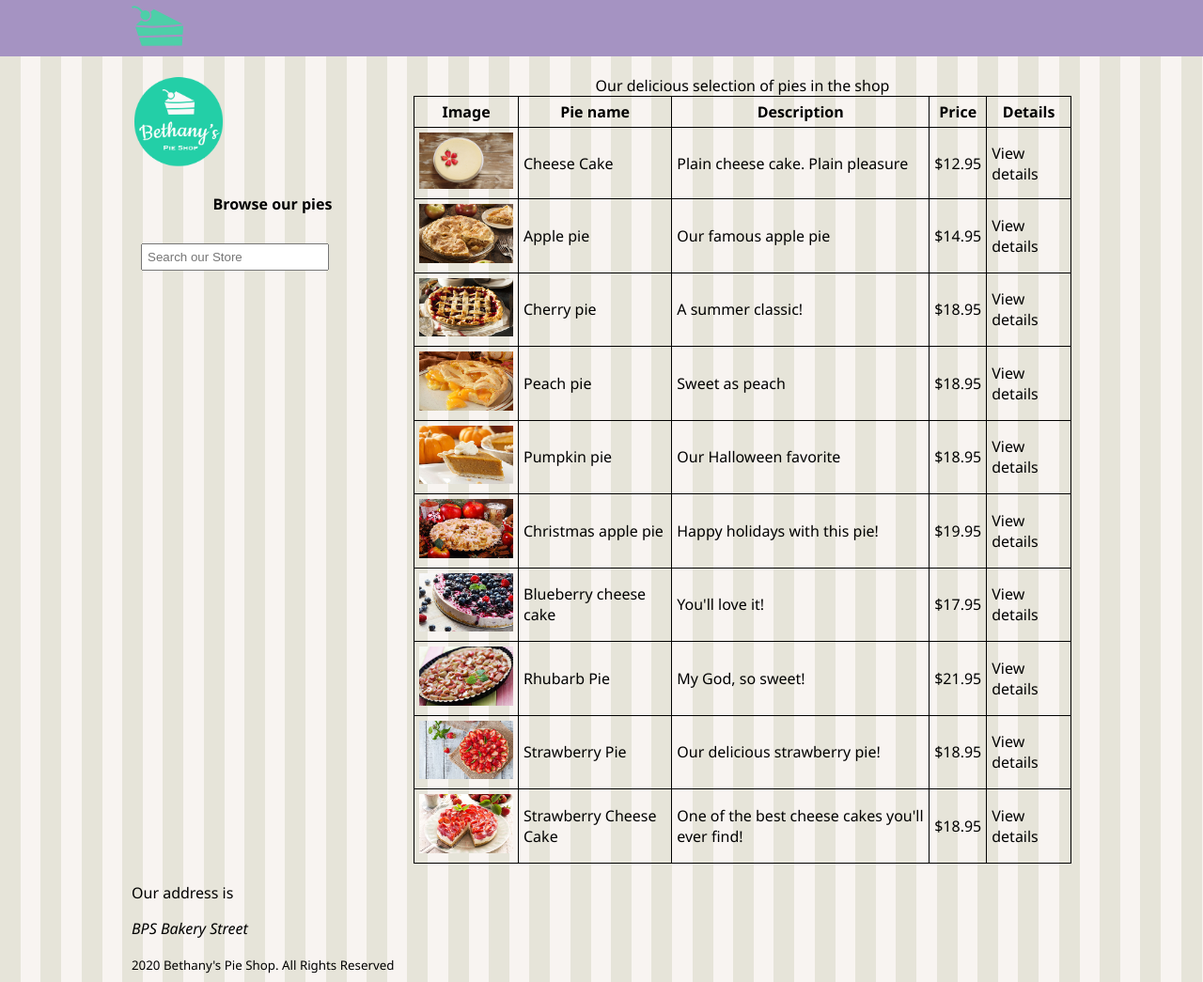
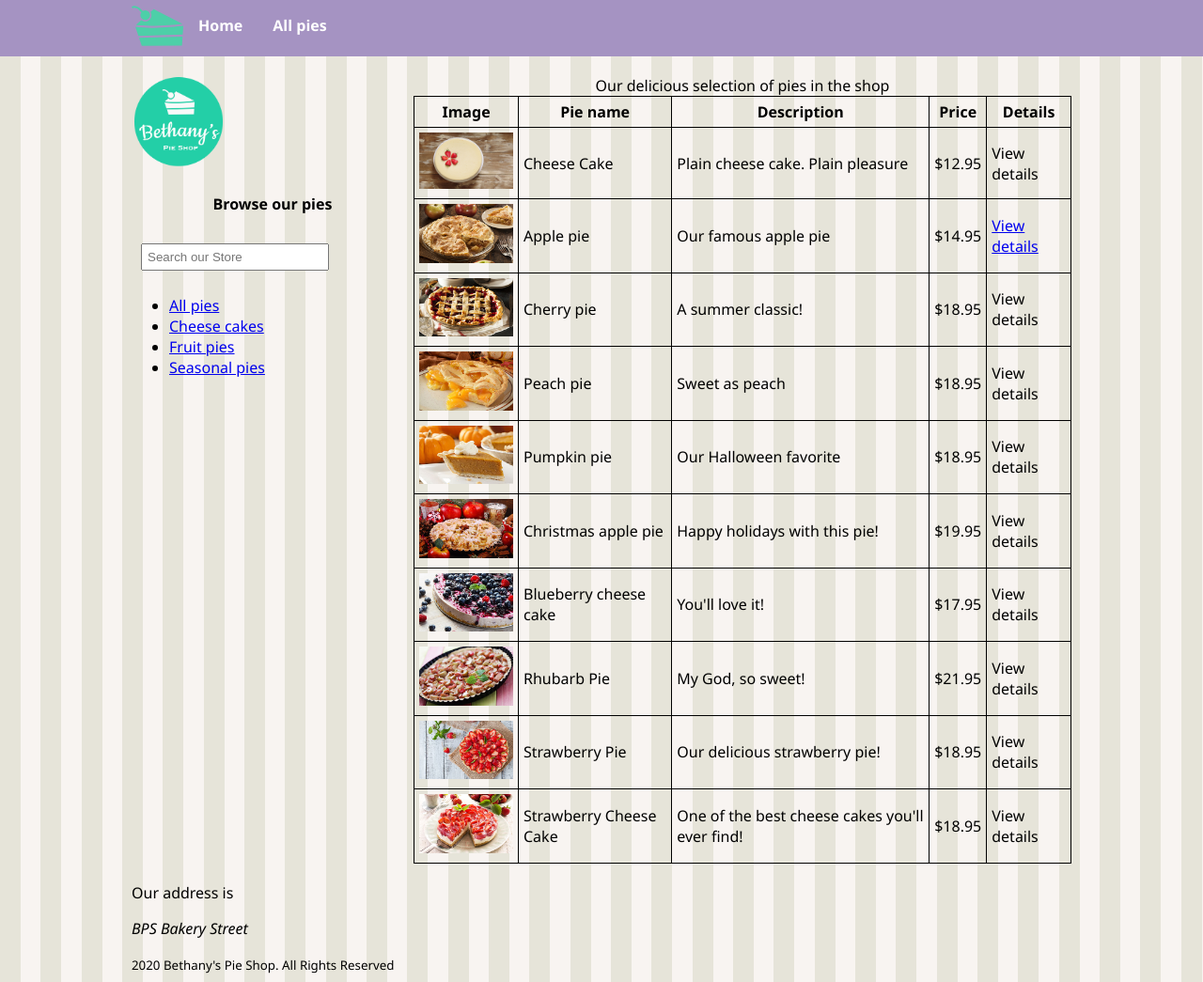
Before and after one commit to whisust/pluralsight-website-courses, a plain HTML site: page Building Websites with HTML/pieoverview.html in a window 1280 px wide. Shown: the whole page at 94% size. Drawn offline with Linux system fonts and the light colour scheme.

Commit message:
Implement up to module 9

```diff
--- a/Building Websites with HTML/pieoverview.html
+++ b/Building Websites with HTML/pieoverview.html
@@ -14,16 +14,28 @@
 <body>
 <header id="mainheader">
     <nav>
-        <img src="images/cake.svg" height="55"/>
+        <ul>
+            <li><img src="images/cake.svg" height="55"/></li>
+            <li><a href="index.html">Home</a></li>
+            <li><a href="pieoverview.html">All pies</a></li>
+        </ul>
     </nav>
 </header>
 <div class="maincontainer">
     <aside id="leftmenu">
-        <img src="images/bethanylogo.png" width="100"/>
+        <a href="index.html">
+            <img src="images/bethanylogo.png" width="100"/>
+        </a>
         <header>
             <h4 class="aside__browse-title">Browse our pies</h4>
             <input type="search" class="searchbox" placeholder="Search our Store">
         </header>
+        <ul>
+            <li><a href="pieoverview.html">All pies</a></li>
+            <li><a href="cheesecakes.html">Cheese cakes</a></li>
+            <li><a href="fruitpies.html">Fruit pies</a></li>
+            <li><a href="seasonalpies.html">Seasonal pies</a></li>
+        </ul>
     </aside>
     <main id="main">
         <table>
@@ -50,7 +62,7 @@
                 <td>Apple pie</td>
                 <td>Our famous apple pie</td>
                 <td>$14.95</td>
-                <td>View details</td>
+                <td><a href="applepie.html">View details</a></td>
             </tr>
             <tr>
                 <td><img src="images/products/cherrypiesmall.jpg" width="100"></td>
--- a/Building Websites with HTML/styles.css
+++ b/Building Websites with HTML/styles.css
@@ -9,6 +9,25 @@ body {
 
 #mainheader {
     background-color: #a593c2;
+}
+
+nav > ul {
+    list-style-type: none;
+    margin: 0;
+    padding: 0;
+}
+
+nav > ul > li {
+    float: left;
+}
+
+nav > ul > li > a {
+    display: block;
+    color: white;
+    text-align: center;
+    padding: 16px;
+    text-decoration: none;
+    font-weight: bold;
 }
 
 #leftmenu {
```
Also changed, not shown: Building Websites with HTML/applepie.html (+21 -5 lines), Building Websites with HTML/cheesecakes.html (+9 -8 lines), Building Websites with HTML/fruitpies.html (+9 -8 lines), Building Websites with HTML/index.html (+16 -3 lines), Building Websites with HTML/seasonalpies.html (+9 -8 lines), Building Websites with HTML/template.html (+15 -3 lines).
